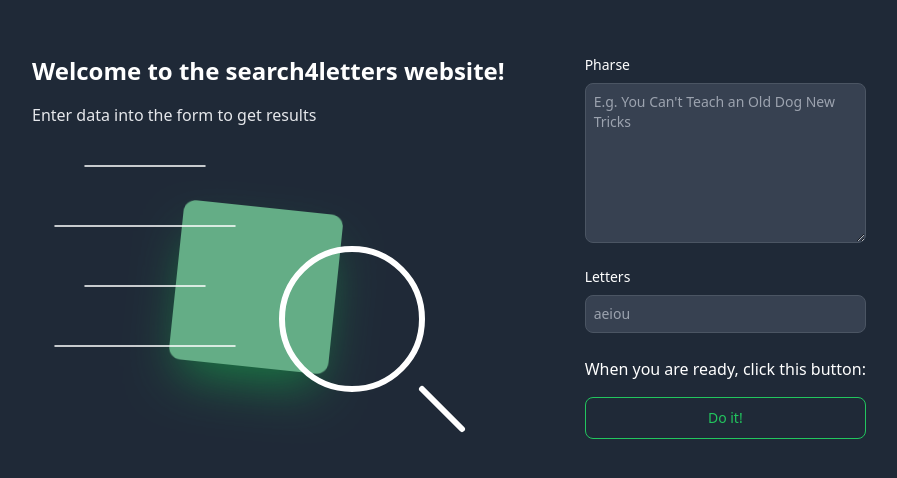
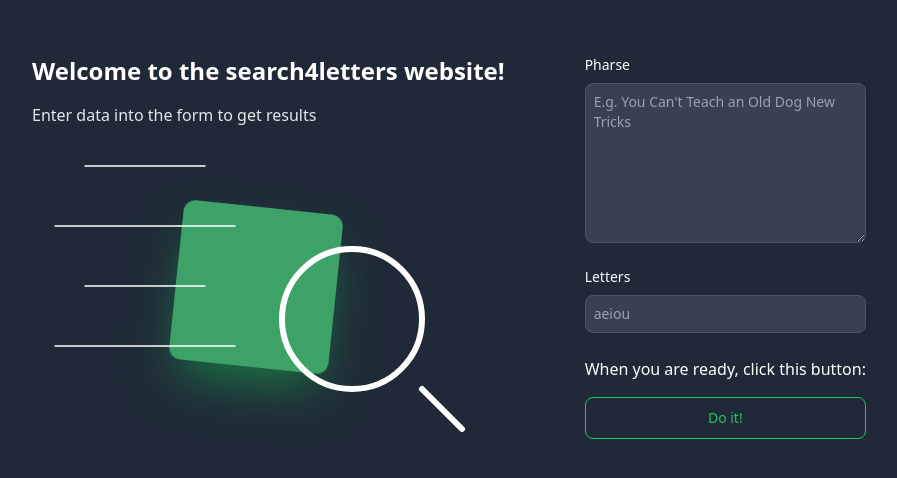
Before and after one commit to numbersanalyst/vsearch4web-ultra, a Flask app: page / in a window 1280 px wide. Shown: the part 149-627 px from the top of the page, without its empty margins (191-1088 px from the left). Run offline with Flask 3, Linux system fonts and the light colour scheme.

Commit message:
Change color of the green-box

```diff
--- a/static/dist/css/output.css
+++ b/static/dist/css/output.css
@@ -1148,7 +1148,7 @@ main {
 .green-box {
   border-radius: 0.75rem;
   --tw-bg-opacity: 1;
-  background-color: rgb(134 239 172 / var(--tw-bg-opacity));
+  background-color: rgb(74 222 128 / var(--tw-bg-opacity));
   --tw-shadow: 0 25px 50px -12px rgb(0 0 0 / 0.25);
   --tw-shadow-colored: 0 25px 50px -12px var(--tw-shadow-color);
   box-shadow: var(--tw-ring-offset-shadow, 0 0 #0000), var(--tw-ring-shadow, 0 0 #0000), var(--tw-shadow);
--- a/static/src/input.css
+++ b/static/src/input.css
@@ -28,7 +28,7 @@ main {
 }
 
 .green-box {
-    @apply rounded-xl bg-green-300 shadow-2xl shadow-green-600;
+    @apply rounded-xl bg-green-400 shadow-2xl shadow-green-600;
 }
 
 .gray-box {
```
